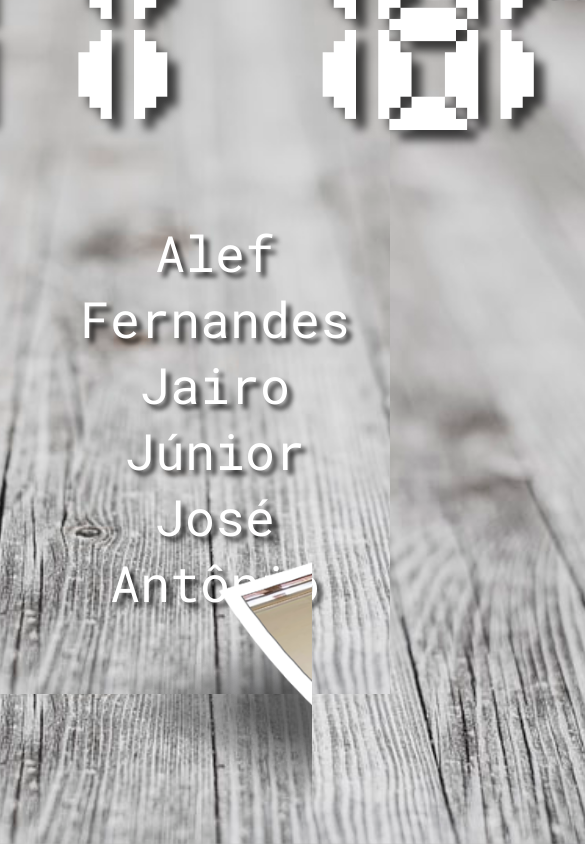
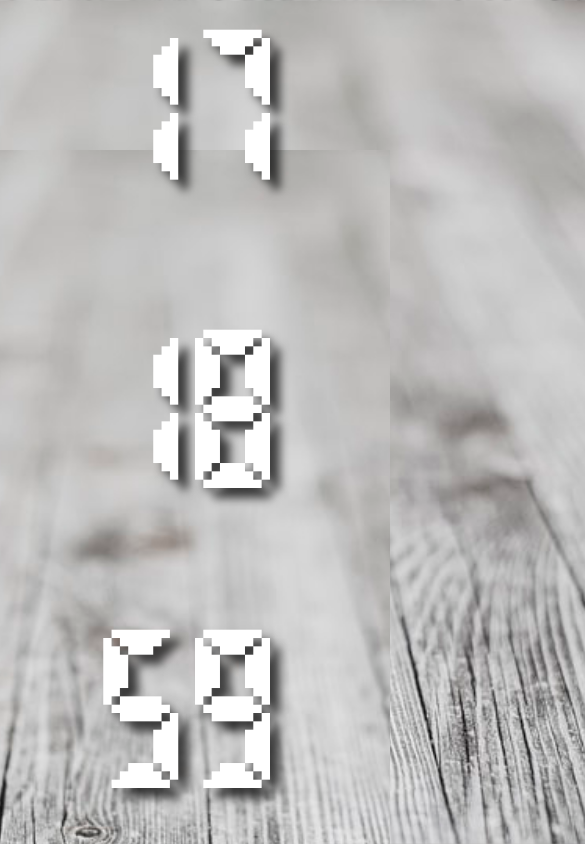
Before and after one commit to joseantoniobg/thefinalcountdown, a Next.js app: page / in a window 390 px wide. Shown: the top 844 px of the page, 585 px wide, since content can reach past the window. Built offline with nearby package versions, Linux system fonts and the light colour scheme.

Commit message:
added responsiviness

```diff
--- a/pages/index.tsx
+++ b/pages/index.tsx
@@ -40,7 +40,15 @@ export default function Home() {
 
   return <main className={styles.canvas}>
             <div className={styles.container}>
-               <p className={styles['countdown-info']}>{countDown}</p>
+              <div className={styles['countdown-info']}>
+                <p>{countDown.substring(0, 2)}</p>
+                <p className={styles.dots}>{countDown.substring(2, 3)}</p>
+                <p>{countDown.substring(3, 5)}</p>
+                <p className={styles.dots}>{countDown.substring(5, 6)}</p>
+                <p>{countDown.substring(6, 8)}</p>
+                <p className={styles.dots}>{countDown.substring(8, 9)}</p>
+                <p>{countDown.substring(9, 11)}</p>
+              </div>
                 <div className={styles.names}>
                   <ul>
                     <li>Alef Fernandes</li>
--- a/styles/index.module.scss
+++ b/styles/index.module.scss
@@ -12,6 +12,44 @@
   align-items: center;
   justify-content: center;
   flex-direction: column;
+  @media only screen and (max-width: 100rem) {
+    margin-top: 15rem;
+  }
+}
+
+@font-face {
+  font-family: CountDown;
+  src: url("../public/fonts/countdown.otf") format("opentype");
+}
+
+.countdown-info {
+  display: flex;
+  font-size: 20rem;
+  max-width: 100%;
+  margin-top: -20rem;
+  color: #fff;
+  font-family: "CountDown", monospace;
+  text-shadow: 1rem 1rem 1rem rgba(#000, 0.7);
+  @media only screen and (max-width: 130rem) {
+    font-size: 15rem;
+  }
+  @media only screen and (max-width: 100rem) {
+    font-size: 15rem;
+    align-items: flex-start;
+    justify-content: flex-start;
+    flex-direction: column;
+    line-height: 0;
+
+    .dots {
+      display: none;
+    }
+  }
+}
+
+.names {
+  margin: 0 auto;
+  margin-top: -20rem;
+  text-align: center;
 
   ul {
     margin-top: 7rem;
@@ -25,34 +63,24 @@
     font-family: "Roboto Mono", monospace;
     text-align: center;
   }
-}
 
-@font-face {
-  font-family: CountDown;
-  src: url("../public/fonts/countdown.otf") format("opentype");
-}
-
-.countdown-info {
-  font-size: 20rem;
-  margin: 0;
-  color: #fff;
-  font-family: "CountDown", monospace;
-  text-shadow: 1rem 1rem 1rem rgba(#000, 0.7);
-}
-
-.names {
-  margin-top: 2rem;
+  @media only screen and (max-width: 100rem) {
+    margin-top: -5rem;
+  }
 }
 
 .photo {
-  top: 70%;
-  left: 30%;
-  width: 50%;
+  top: 72%;
+  left: calc(50% - 40rem);
+  width: 100rem;
   height: 42rem;
   overflow: hidden;
   position: absolute;
   img {
     width: 90rem;
+  }
+  @media only screen and (max-width: 100rem) {
+    top: 100%;
   }
 }
 
```
Also changed, not shown: 1 other file (tests, documents, lock files or other folders).
